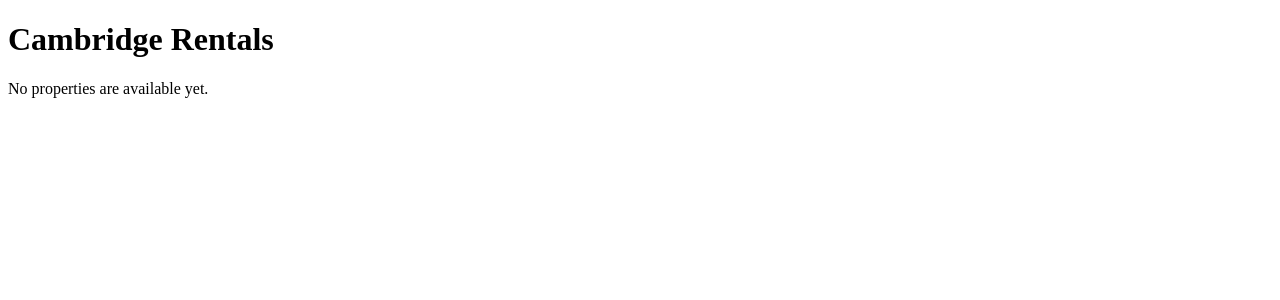
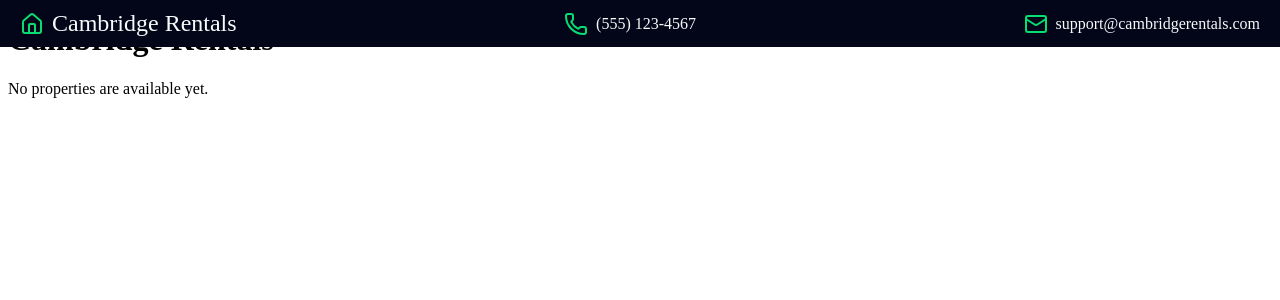
Before and after one commit to phayze2184/cambridge-rental, a React (Vite) app: page / in a window 1280 px wide. Shown: the top 300 px of the page. Built offline with nearby package versions, Linux system fonts and the light colour scheme.

Commit message:
feat: build the header component

```diff
--- /dev/null
+++ b/src/App.module.css
@@ -0,0 +1,3 @@
+html {
+    font-size: 16px;
+}
--- a/src/App.tsx
+++ b/src/App.tsx
@@ -1,14 +1,15 @@
 import { Header, Title, PropertyList, Footer } from './components'
+import styles from './App.module.css'
 
 export default function App() {
   return (
-    <>
+    <div className={styles.app}>
       <Header />
       <main>
         <Title>Cambridge Rentals</Title>
         <PropertyList />
       </main>
       <Footer />
-    </>
+    </div>
   )
 }
--- a/src/components/Header/Header.module.css
+++ b/src/components/Header/Header.module.css
@@ -0,0 +1,37 @@
+.header {
+    position: fixed;
+    inset: 0 0 auto 0;
+    z-index: 10;
+    display: flex;
+    justify-content: space-between;
+    background-color: oklch(12.9% 0.042 264.695);
+    color: oklch(98.4% 0.003 247.858);
+    padding-block: 0.625rem;
+    padding-inline: 1.25rem;
+
+    @media (max-width: 40rem) {
+        flex-direction: column;
+        align-items: center;
+        gap: 0.5rem;
+    }
+}
+
+.item {
+    display: flex;
+    align-items: center;
+    gap: 0.5rem;
+  .icon {
+     color: oklch(79.2% 0.209 151.711);
+  }
+  .span {
+    font-weight: 500;
+  }
+}
+
+.brand {
+    font-size: 1.5rem;
+}
+
+.contact {
+    font-size: 1rem;
+}
--- a/src/components/Header/Header.tsx
+++ b/src/components/Header/Header.tsx
@@ -1,9 +1,21 @@
 import styles from './Header.module.css'
+import { House, Phone, Mail } from 'lucide-react';
 
 export default function Header() {
   return (
     <header className={styles.header}>
-
+      <div className={`${styles.item} ${styles.brand}`}>
+        <House className={styles.icon}/>
+        <span className={styles.span}>Cambridge Rentals</span>
+      </div>
+      <div className={`${styles.item} ${styles.contact}`}>
+        <Phone className={styles.icon} />
+        <span className={styles.span}>(555) 123-4567 </span>
+      </div>
+       <div className={`${styles.item} ${styles.contact}`}>
+        <Mail className={styles.icon}/>
+        <span className={styles.span}>support@cambridgerentals.com </span>
+      </div>
     </header>
   )
 }
```
